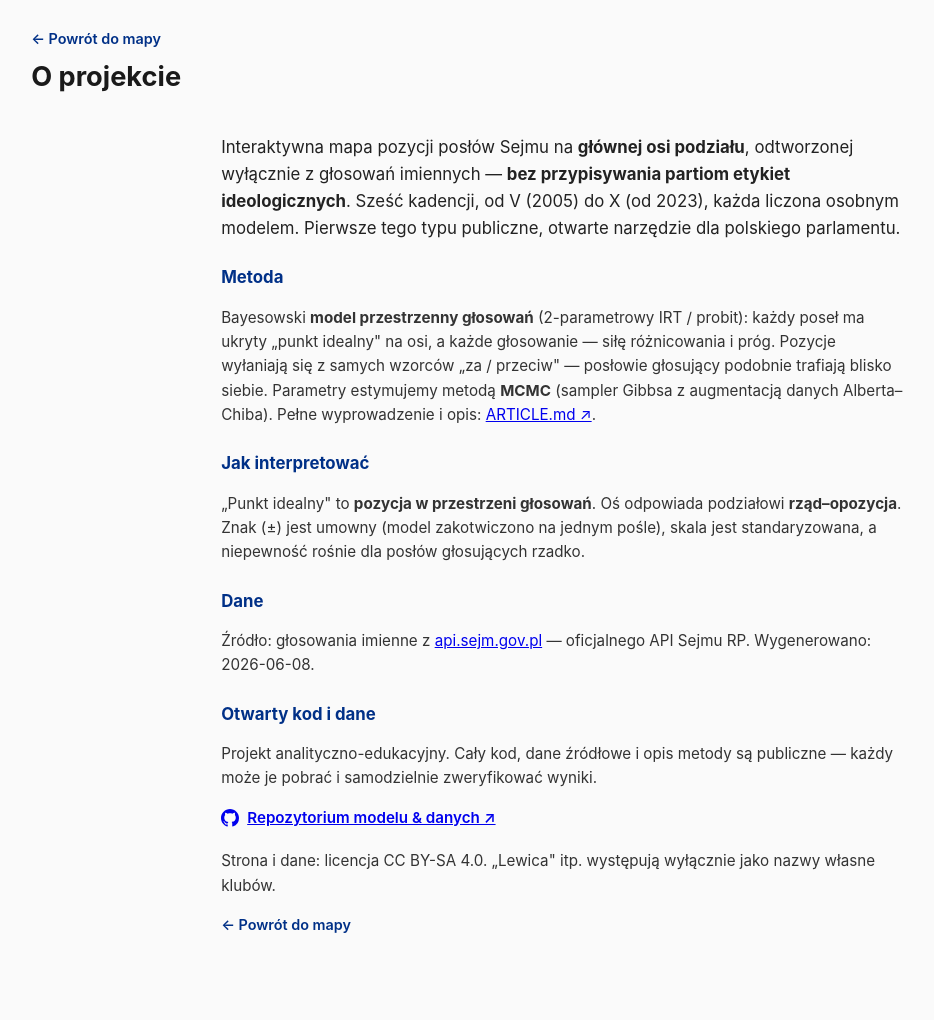
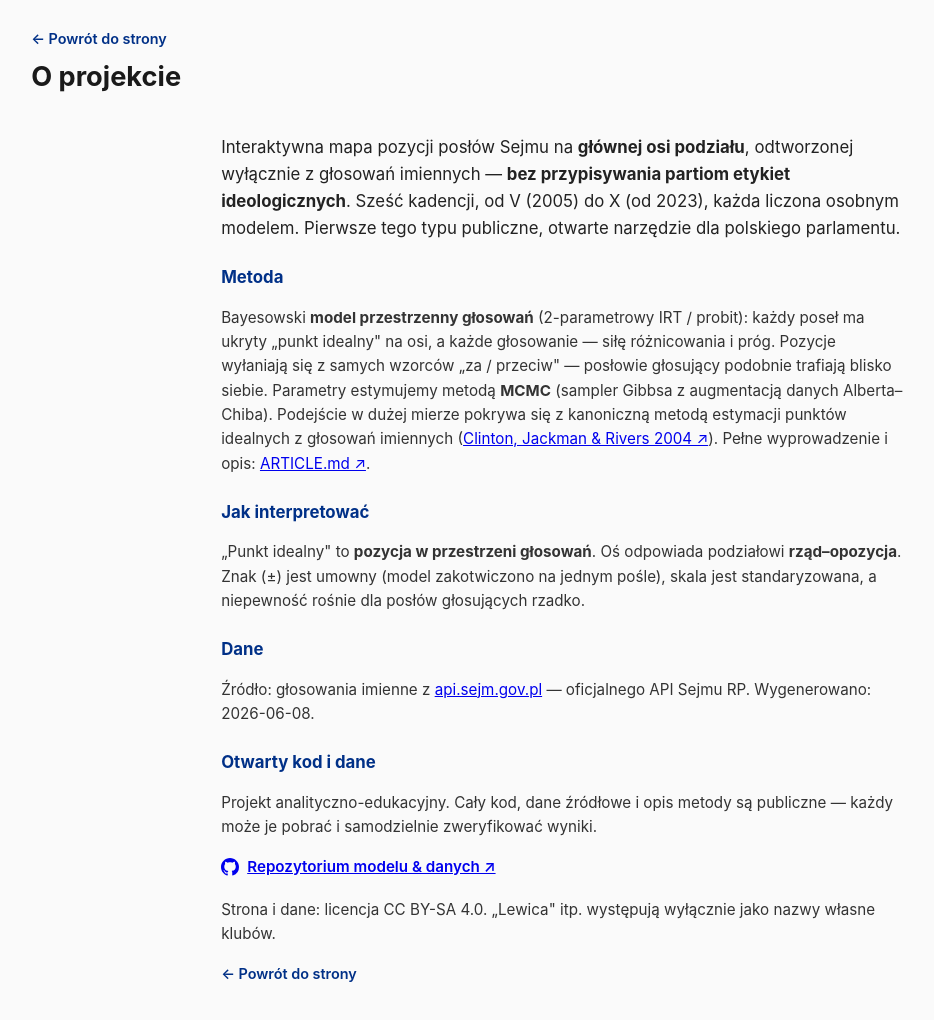
Before and after one commit to psephos-lab/sejm-ideal-points-site, a plain HTML site: page about.html in a window 1280 px wide. Shown: the whole page, without its empty margins (78-1012 px from the left). Before the commit the page ends 991 px from the top, so only its background shows below. Drawn offline with Linux system fonts and the light colour scheme.

Commit message:
About page: cite Clinton-Jackman-Rivers 2004; relabel back link
- Note the method largely coincides with the canonical roll-call ideal-point
  estimator and link the CJR 2004 paper
- 'Powrót do mapy' -> 'Powrót do strony'

Co-Authored-By: Claude Opus 4.8 <noreply@anthropic.com>

```diff
--- a/about.html
+++ b/about.html
@@ -10,7 +10,7 @@
 </head>
 <body>
   <header>
-    <a class="back-link" href="index.html">← Powrót do mapy</a>
+    <a class="back-link" href="index.html">← Powrót do strony</a>
     <h1>O projekcie</h1>
   </header>
 
@@ -29,7 +29,11 @@
       każdy poseł ma ukryty „punkt idealny" na osi, a każde głosowanie — siłę różnicowania
       i próg. Pozycje wyłaniają się z samych wzorców „za / przeciw" — posłowie głosujący
       podobnie trafiają blisko siebie. Parametry estymujemy metodą <strong>MCMC</strong>
-      (sampler Gibbsa z augmentacją danych Alberta–Chiba). Pełne wyprowadzenie i opis:
+      (sampler Gibbsa z augmentacją danych Alberta–Chiba). Podejście w dużej mierze
+      pokrywa się z kanoniczną metodą estymacji punktów idealnych z głosowań imiennych
+      (<a href="https://www.cs.princeton.edu/courses/archive/fall09/cos597A/papers/ClintonJackmanRivers2004.pdf"
+         target="_blank" rel="noopener">Clinton, Jackman &amp; Rivers 2004 ↗</a>).
+      Pełne wyprowadzenie i opis:
       <a href="https://github.com/psephos-lab/sejm-ideal-points-model/blob/main/article/ARTICLE.md"
          target="_blank" rel="noopener">ARTICLE.md ↗</a>.
     </p>
@@ -66,7 +70,7 @@
       własne klubów.
     </p>
 
-    <p><a class="back-link" href="index.html">← Powrót do mapy</a></p>
+    <p><a class="back-link" href="index.html">← Powrót do strony</a></p>
   </main>
 
   <script>
```
